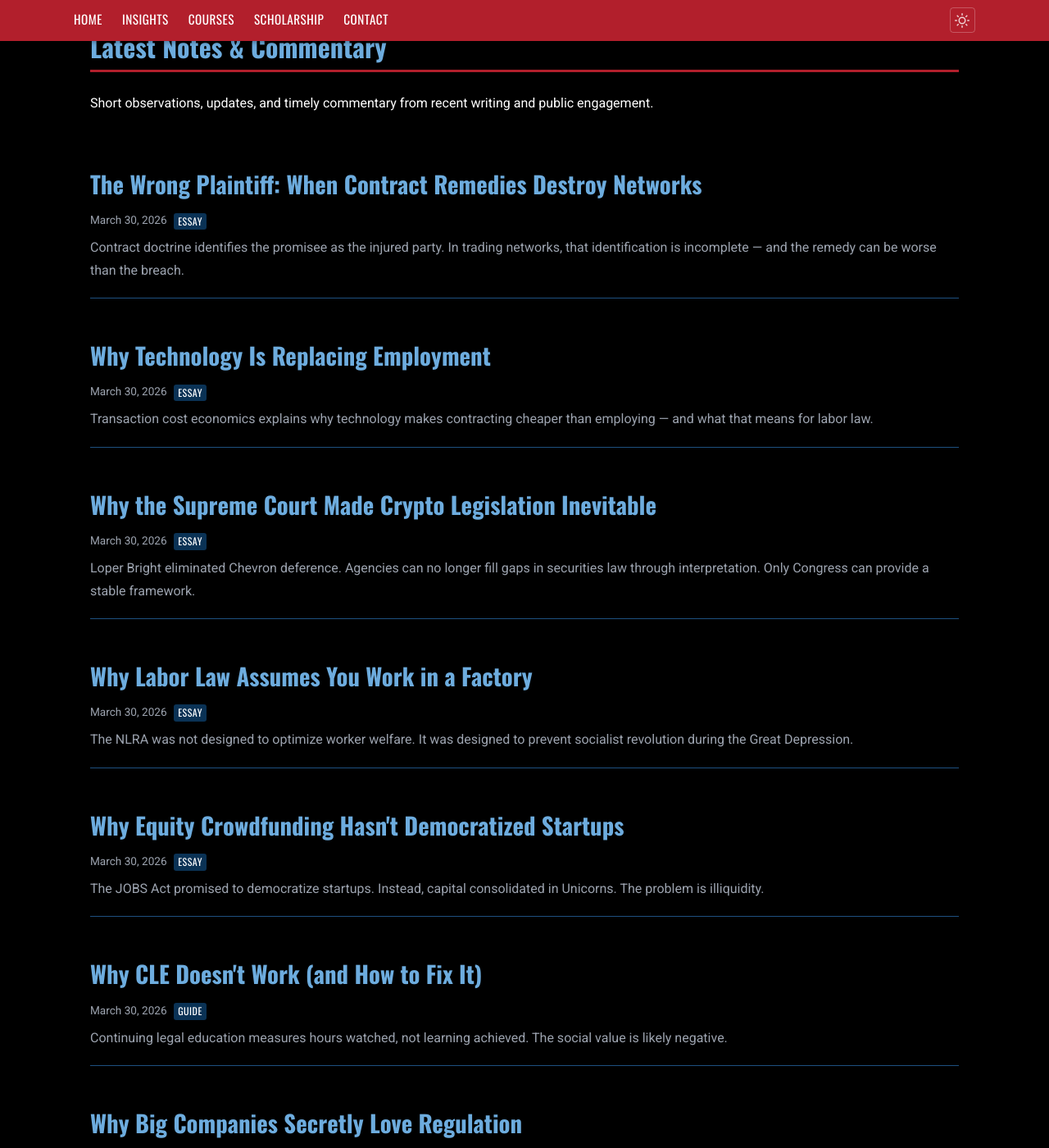
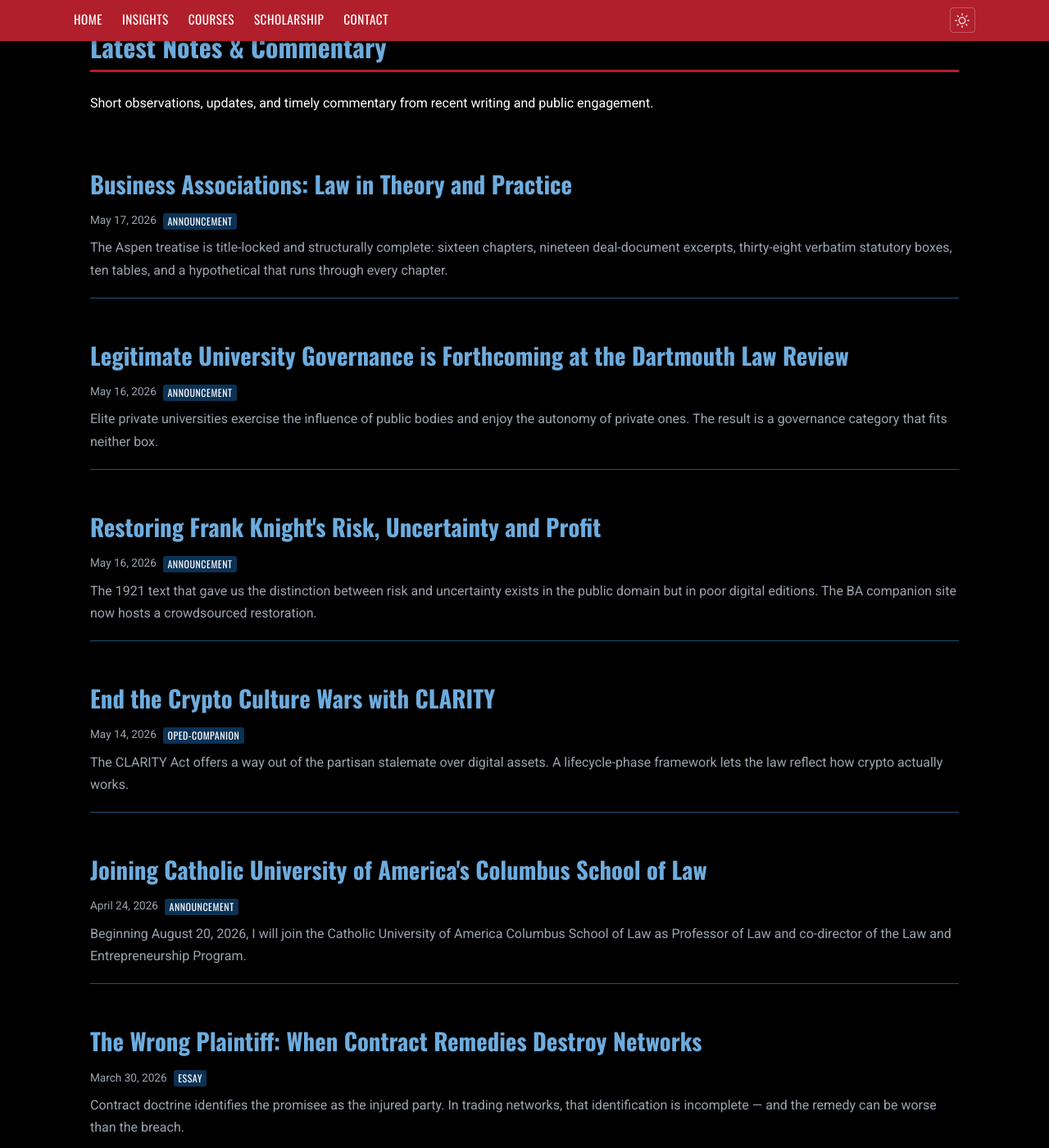
Before and after one commit to Oranburg/oranburg.github.io, a Jekyll site: the page built from insights/index.html, in a window 1280 px wide and 1400 px high, scrolled down 2199 px. Shown: the whole window at 82% size. Built offline with Jekyll 4.4.1, drawn with Linux system fonts in a browser that asks for light colours; some of the changed text lies outside the part shown.

Commit message:
Stage 1: content currency — 5 April/May blog posts, footer cleanup
- Add 5 blog posts covering the April/May milestones: CUA appointment, CLARITY op-ed at Washington Reporter, Knight RUP restoration launch, Sovereign Charities forthcoming at Dartmouth Law Review, and the BA manuscript title lock as 'Business Associations: Law in Theory and Practice'
- Drop vestigial 'Equally Poor' footer link; add Knight RUP Restoration link
- Switch footer URLs from oranburg.github.io to oranburg.law for the canonical surface
- Remove /podcast/ stub (was a 301-style notice page, no longer needed)

Co-Authored-By: Claude Opus 4.7 (1M context) <noreply@anthropic.com>

```diff
--- a/_layouts/default.html
+++ b/_layouts/default.html
@@ -119,13 +119,12 @@
   <footer class="site-footer">
     <div class="footer-inner">
       <div class="footer-links">
-        <a href="/scholarship/">Equally Poor</a>
+        <a href="https://oranburg.law/BA/" target="_blank" rel="noopener noreferrer">Business Associations Companion</a>
+        <a href="https://oranburg.law/BA/RUP" target="_blank" rel="noopener noreferrer">Knight RUP Restoration</a>
+        <a href="https://oranburg.law/K/" target="_blank" rel="noopener noreferrer">Contract Law Companion</a>
         <a href="/courses/trade-secrets/">Protecting Trade Secrets</a>
-        <a href="/scholarship/">Law &amp; Governance</a>
-        <a href="https://oranburg.github.io/K/" target="_blank" rel="noopener noreferrer">Contract Law Companion</a>
-        <a href="https://oranburg.github.io/BA/" target="_blank" rel="noopener noreferrer">Business Associations Companion</a>
-        <a href="https://oranburg.github.io/demos/exclusive-inclusion/" target="_blank" rel="noopener noreferrer">Exclusive Inclusion</a>
-        <a href="https://oranburg.github.io/safety-machine/" target="_blank" rel="noopener noreferrer">Judgment Proof</a>
+        <a href="https://oranburg.law/safety-machine/" target="_blank" rel="noopener noreferrer">Judgment Proof</a>
+        <a href="/demos/exclusive-inclusion/">Exclusive Inclusion</a>
         <a href="https://actag.bio" target="_blank" rel="noopener noreferrer">ACTAG</a>
       </div>
       <p>&copy; {{ site.time | date: "%Y" }} {{ site.title }}. All rights reserved.</p>
--- /dev/null
+++ b/_posts/2026-04-24-cua-appointment.md
@@ -0,0 +1,17 @@
+---
+layout: post
+title: "Joining Catholic University of America's Columbus School of Law"
+date: 2026-04-24
+tags: [career, teaching, law-and-entrepreneurship]
+kind: announcement
+featured: true
+excerpt: "Beginning August 20, 2026, I will join the Catholic University of America Columbus School of Law as Professor of Law and co-director of the Law and Entrepreneurship Program."
+---
+
+I will be joining the Catholic University of America Columbus School of Law in August as Professor of Law and co-director of the Law and Entrepreneurship Program. The appointment begins August 20, 2026.
+
+The Law and Entrepreneurship Program partners with CUA's Ciocca Center for Principled Entrepreneurship. The co-director role I will share with Alexander Hoffarth. The combination is the institutional setting my work has been moving toward: a law school that treats business formation as a legitimate exercise of human creativity, embedded inside a university that takes seriously the relationship between markets and moral formation.
+
+The substantive teaching will continue to be Business Associations, Contract Law, Securities Regulation, and related courses. The scholarship will continue along the lines now visible in the digital-asset cluster, the governance cluster, and the university-governance cluster. The treatise will arrive at its publisher in roughly the same window. My commission with the New Hampshire Stable Token Commission continues. My directorship of the NYU Classical Liberal Institute's Program on Organizations, Business and Markets continues.
+
+I am grateful to UNH Franklin Pierce School of Law for seven generative years, including the colleagues who became collaborators and the students who taught me what doctrine actually requires. CUA's invitation is an opportunity to extend a body of work that began at Florida, deepened at Chicago, and matured at UNH. The next chapter will be written in DC.
--- /dev/null
+++ b/_posts/2026-05-14-end-the-crypto-culture-wars.md
@@ -0,0 +1,19 @@
+---
+layout: post
+title: "End the Crypto Culture Wars with CLARITY"
+date: 2026-05-14
+tags: [digital-assets, securities, CLARITY Act, op-ed]
+kind: oped-companion
+featured: false
+excerpt: "The CLARITY Act offers a way out of the partisan stalemate over digital assets. A lifecycle-phase framework lets the law reflect how crypto actually works."
+---
+
+The Senate Banking Committee has spent two years arguing about whether digital assets should be regulated as securities or commodities. The argument has hardened along party lines. The market has not waited. My op-ed in the [Washington Reporter](https://washingtonreporter.news/op-ed-seth-oranburg-end-the-crypto-culture-wars-with-clarity/) argues that the doctrinal frame is what has to change.
+
+The Howey test was written in 1946 to deal with orange groves sold as investment contracts. It asks whether a buyer expects profits from the efforts of others. For a token, the answer can change minute by minute as a protocol matures. Early-phase tokens sold to fund development look like securities. Later-phase tokens used to access a decentralized service look like commodities. The same code, the same buyer, the same wallet, classified two different ways depending on when you ask. The current framework cannot accommodate that fact, which is why every regulatory action has felt arbitrary.
+
+The CLARITY Act offers a lifecycle-phase framework. Tokens are evaluated by what they do at the time of the transaction, in light of where the underlying protocol sits in its maturity. That moves the question from labels to function, and from political contest to administrable rule.
+
+The op-ed makes the policy case in lay register. The doctrinal case lives in *Replacing Howey with CLARITY: Resolving Securities Regulation's Temporal Paradox*, forthcoming in the Stanford Journal of Blockchain Law & Policy. The two pieces share thesis architecture.
+
+Read the op-ed: [End the Crypto Culture Wars with CLARITY](https://washingtonreporter.news/op-ed-seth-oranburg-end-the-crypto-culture-wars-with-clarity/) ([perma](https://perma.cc/485P-T376)).
--- /dev/null
+++ b/_posts/2026-05-16-knight-rup-restoration.md
@@ -0,0 +1,19 @@
+---
+layout: post
+title: "Restoring Frank Knight's Risk, Uncertainty and Profit"
+date: 2026-05-16
+tags: [legal-education, business-associations, public-domain, economics]
+kind: announcement
+featured: false
+excerpt: "The 1921 text that gave us the distinction between risk and uncertainty exists in the public domain but in poor digital editions. The BA companion site now hosts a crowdsourced restoration."
+---
+
+Frank Knight published *Risk, Uncertainty and Profit* in 1921. The book gave economics one of its most useful distinctions: risk is what you can compute, uncertainty is what you cannot. Insurers price risk. Entrepreneurs absorb uncertainty. The premium on entrepreneurship is what is left over after the calculable contingencies are insured against.
+
+The book is in the public domain. Every digital edition I have found contains errors. Some are scanned and OCR-mangled. Some have been reset by typists who silently introduced changes. Some have had headers and footers stripped, sometimes including the footnotes the headers indexed. For a text that has shaped business law, financial regulation, and the theory of the firm for over a century, that is an embarrassing state of affairs.
+
+This is a problem for a treatise that draws on Knight, which mine does. It is a larger problem for the discipline of business law, which uses Knight's distinction without ever quite agreeing on what page to cite.
+
+The Business Associations companion site now hosts a restoration project at [oranburg.law/BA/RUP](https://oranburg.law/BA/RUP). The text is being cleaned up against the 1921 first edition, with paragraph-level provenance and footnotes corrected where digital editions have lost or scrambled them. Contributors with access to a clean physical copy or a reliable scan are welcome. Pull requests, errata, and corrections are wanted.
+
+When the restoration is complete it will be the canonical free digital edition. Knight deserves better than what is currently online. So do students of the discipline he helped found.
--- /dev/null
+++ b/_posts/2026-05-16-legitimate-university-governance-dartmouth.md
@@ -0,0 +1,31 @@
+---
+layout: post
+title: "Legitimate University Governance is Forthcoming at the Dartmouth Law Review"
+date: 2026-05-16
+tags: [university-governance, nonprofit-law, institutional-design, scholarship]
+kind: announcement
+featured: true
+excerpt: "Elite private universities exercise the influence of public bodies and enjoy the autonomy of private ones. The result is a governance category that fits neither box."
+---
+
+Yale and Harvard have endowments larger than the GDP of many countries. They shape federal research priorities through grant capture, public discourse through faculty appointments, and the labor market through credentialing. They receive substantial tax subsidies that depend on their classification as public-benefiting nonprofits. They are nevertheless governed as private corporations, with self-perpetuating boards accountable to no external constituency.
+
+This is the central observation of *Legitimate University Governance*, my forthcoming article in the Dartmouth Law Review, which closed editorial review this week. The paper introduces a category I call sovereign charities. These institutions exercise the influence of public bodies and enjoy the autonomy of private ones, while answering to neither the accountability mechanisms of government nor the discipline of markets. The architecture is novel. The governance failures that follow are predictable.
+
+## The companion argument
+
+The paper is the structural companion to *Exclusive Inclusion*, which documented systematic identity-based exclusion at elite universities across a range of groups: Jewish students, Women of Color in STEM, Black students at liberal arts colleges, conservative faculty, students with disabilities. *Exclusive Inclusion* showed the pattern. *Legitimate University Governance* explains why the architecture produces it.
+
+The mechanism is straightforward once named. A self-perpetuating board hears only the constituent voices it chooses to amplify. A fiduciary duty owed to nobody in particular is enforceable by nobody. A tax exemption granted on the basis of public benefit, with no operational test for whether benefit is delivered, becomes a transfer without a return. Universities have all three.
+
+## Three reforms
+
+The paper proposes three structural responses, each adapted from a working analog in another body of law.
+
+First, stakeholder standing modeled on corporate derivative suits. If a fiduciary duty exists in name, someone must be able to enforce it.
+
+Second, enforceable mission specificity. Charitable purpose has historically been interpreted so broadly that it ceases to discipline anything. Narrowing the operational meaning of a stated mission, and requiring institutions to live within it, would restore content to the fiduciary obligation.
+
+Third, an operational test for tax exemption adapted from the hospital community benefit standard. Nonprofit hospitals must demonstrate community benefit through specific operational measures. Universities, with comparable subsidies and comparable claims to public benefit, currently do not.
+
+The article will appear in the Dartmouth Law Review later this year. SSRN draft: [Legitimate University Governance](https://papers.ssrn.com/sol3/papers.cfm?abstract_id=5260677).
--- /dev/null
+++ b/_posts/2026-05-17-business-associations-law-in-theory-and-practice.md
@@ -0,0 +1,27 @@
+---
+layout: post
+title: "Business Associations: Law in Theory and Practice"
+date: 2026-05-17
+tags: [business-associations, casebook, legal-education, books]
+kind: announcement
+featured: true
+excerpt: "The Aspen treatise is title-locked and structurally complete: sixteen chapters, nineteen deal-document excerpts, thirty-eight verbatim statutory boxes, ten tables, and a hypothetical that runs through every chapter."
+---
+
+The manuscript that has occupied my desk for the better part of two years now has its final title: *Business Associations: Law in Theory and Practice*. The book is forthcoming from Aspen Press in 2027. The structural work is complete. The cite-check and final production pass remain.
+
+A treatise on Business Associations is a crowded shelf. Mine takes one structural commitment seriously: every device a reader needs to understand the doctrine lives in the book itself. Statutory text appears in verbatim excerpt boxes when it matters, with one state per box. Deal documents pulled from SEC filings appear as primary text, annotated in the margins. Black-letter rule statements are quoted verbatim from the statute or the Restatement. A running hypothetical follows three founders across sixteen chapters as they build, fight, and dissolve a series of ventures. Why-boxes surface the economic logic behind each rule, marked clearly so students who want to skip them can do so without losing the doctrine.
+
+## A chapter for DAOs
+
+The book makes one departure from the standard casebook. It treats decentralized autonomous organizations as a chapter-level entity form alongside agency, partnership, LLC, and corporation. The DAO chapter sits at full doctrinal weight, with its own governance failure modes, its own design tradeoffs, and its own statutory landscape from Wyoming, Tennessee, Utah, and the Marshall Islands. It is the longest chapter in the book and the one I am most proud of.
+
+## What the manuscript carries
+
+Across sixteen chapters, the manuscript carries nineteen annotated deal-document excerpts (LLC operating agreements, voting trust agreements, indemnification provisions, drag-along clauses, SAFEs, convertible notes), thirty-eight verbatim statutory and Restatement boxes, ten reference tables, and a sustained narrative through-line tracking three founders and the entities they build. The economic argument that motivates the work is preserved in Why-boxes that students can engage or skip. The cases speak for themselves in Voice of the Court sidebars. Debate Boxes mark the doctrinal terrain where scholars actively contest the standard view, so students learn early that some of what the casebook teaches is contingent.
+
+## The work that remains
+
+Aspen Press received the manuscript a full year ahead of the contract delivery date. Publisher-requested structural fixes are integrated. Peer review came back positive. The work that remains is finish-carpentry: citation harmonization, the final DOCX conversion, and the cross-references that only become possible once everything has its final form.
+
+A companion website at [oranburg.law/BA](https://oranburg.github.io/BA/) hosts chapter materials, the new [Knight RUP restoration project](https://oranburg.law/BA/RUP), and supplementary resources for adopters.
```
Also changed, not shown: podcast/index.html (deleted, +0 -9 lines).
